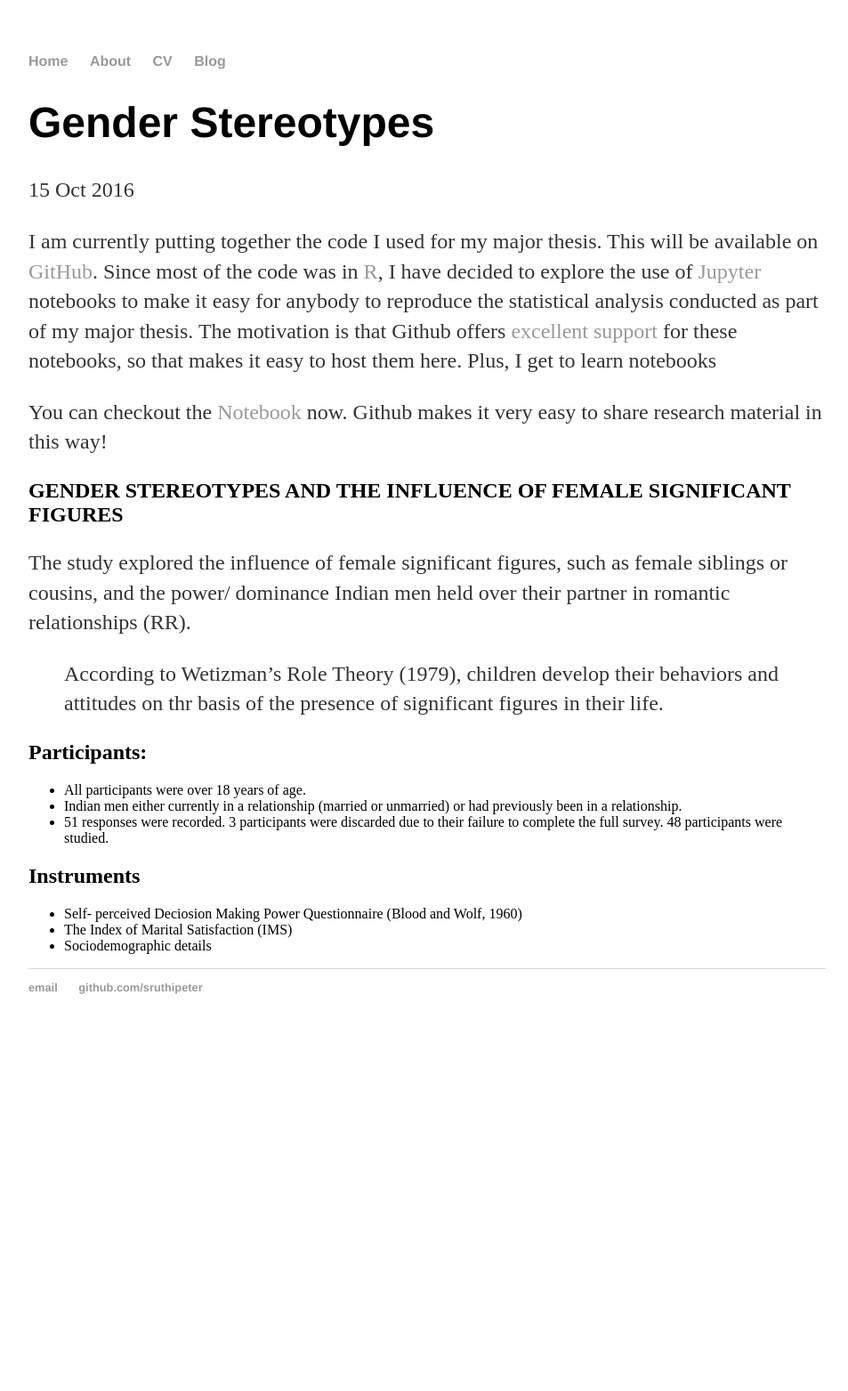
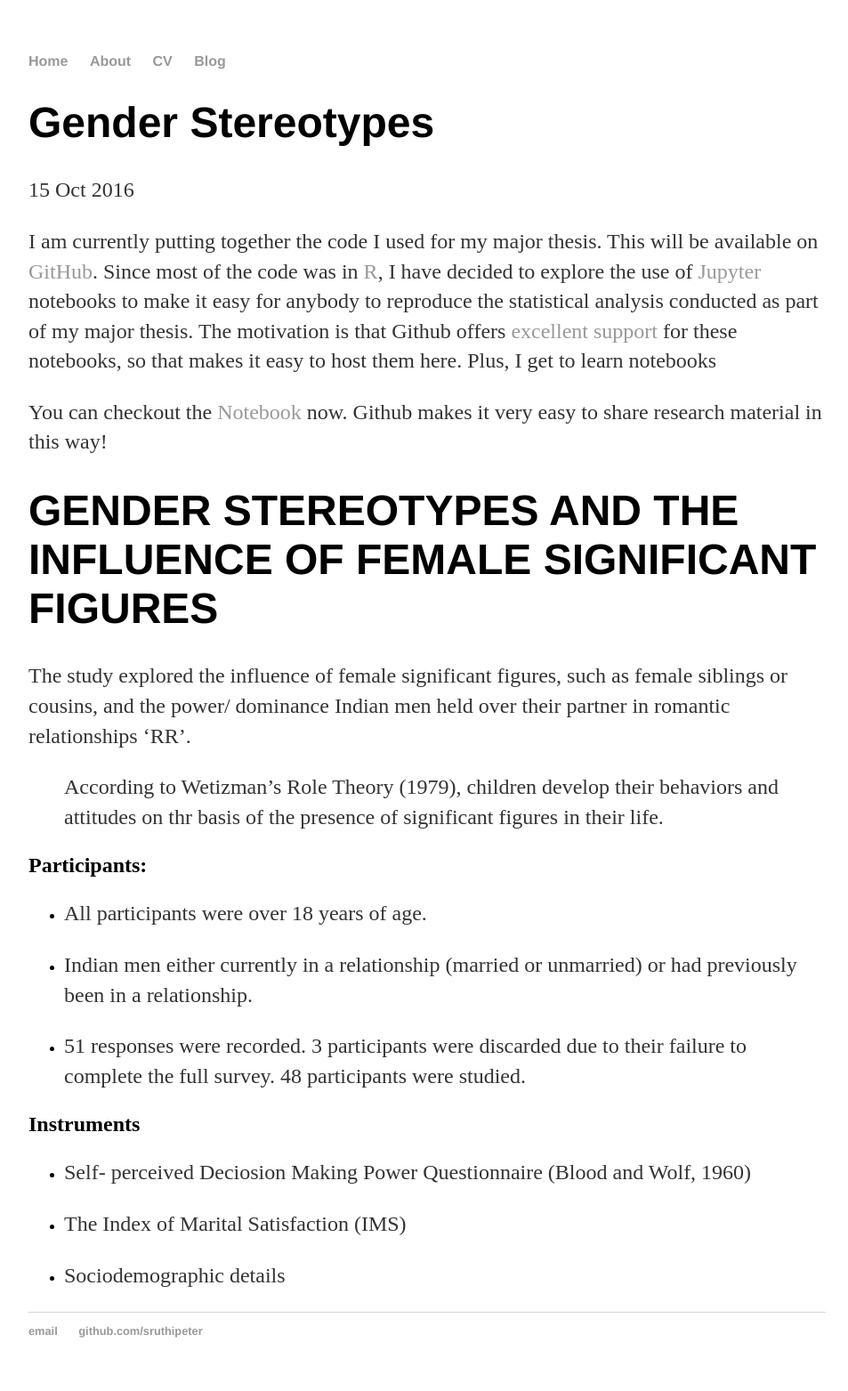
Before and after one commit to sruthipeter/sruthipeter.github.io, a Jekyll site: the page built from _posts/2016-10-16-gender-sterotypes.md, in a window 1280 px wide. Shown: the whole page at 89% size, without its empty margins (160-1113 px from the left). Built offline with Jekyll 4.4.1, drawn with Linux system fonts in a browser that asks for light colours; before the commit the page ends 1177 px from its top, so only the background shows below that.

```diff
--- a/_posts/2016-10-16-gender-sterotypes.md
+++ b/_posts/2016-10-16-gender-sterotypes.md
@@ -8,20 +8,24 @@ I am currently putting together the code I used for my major thesis. This will b
 
 You can checkout the [Notebook](https://github.com/sruthipeter/gender-stereotypes/blob/master/gender-stereotypes.ipynb) now. Github makes it very easy to share research material in this way!
 
-## **GENDER STEREOTYPES AND THE INFLUENCE OF FEMALE SIGNIFICANT FIGURES**
+# **GENDER STEREOTYPES AND THE INFLUENCE OF FEMALE SIGNIFICANT FIGURES**
 
-The study explored the influence of female significant figures, such as female siblings or cousins, and the power/ dominance Indian men held over their partner in romantic relationships (RR).
+The study explored the influence of female significant figures, such as female siblings or cousins, and the power/ dominance Indian men held over their partner in romantic relationships 'RR'.
 
 >According to Wetizman's Role Theory (1979), children develop their behaviors and attitudes on thr basis of the presence of significant figures in their life.
 
 ## **Participants:**
 
 * All participants were over 18 years of age.
+
 * Indian men either currently in a relationship (married or unmarried) or had previously been in a relationship.
+
 * 51 responses were recorded. 3 participants were discarded due to their failure to complete the full survey. 48 participants were studied.
 
 ## **Instruments**
 
 * Self- perceived Deciosion Making Power Questionnaire (Blood and Wolf, 1960)
+
 * The Index of Marital Satisfaction (IMS)
+
 * Sociodemographic details
```
